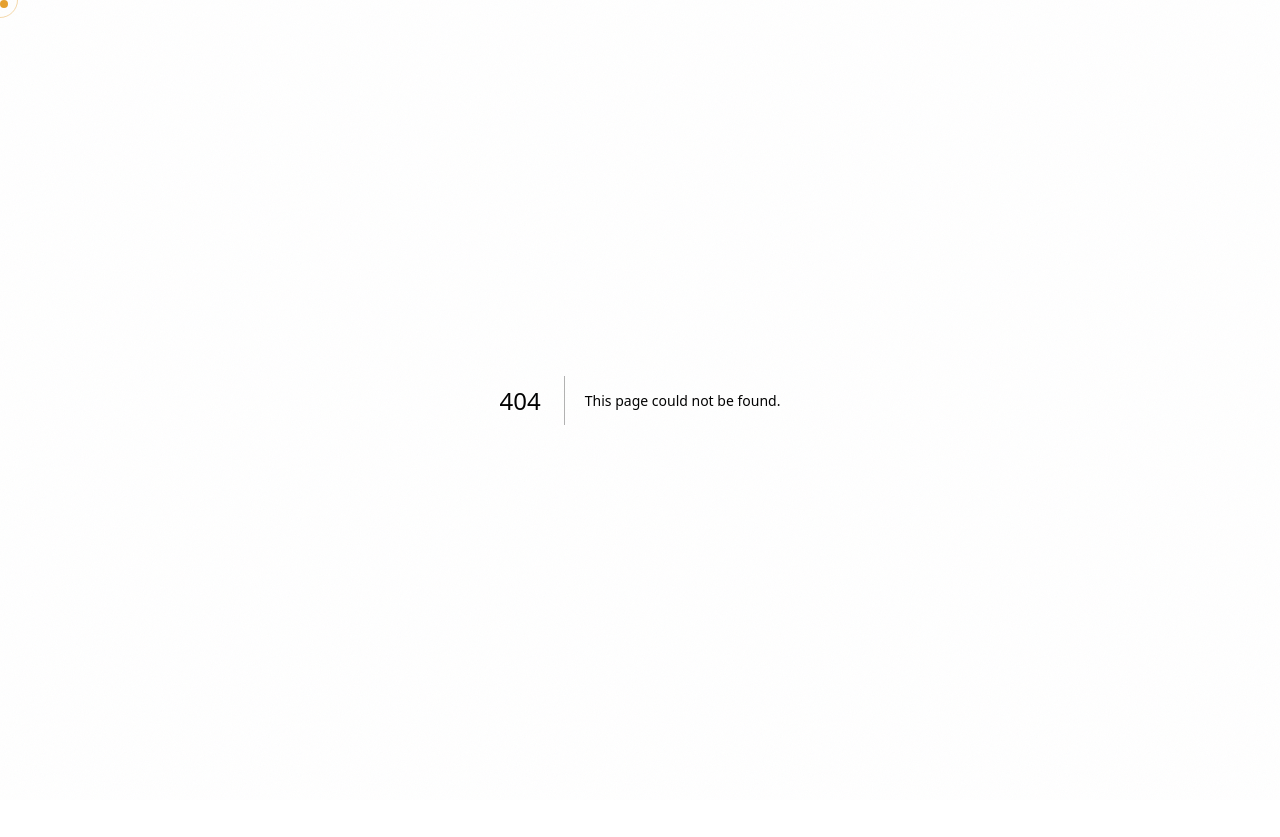
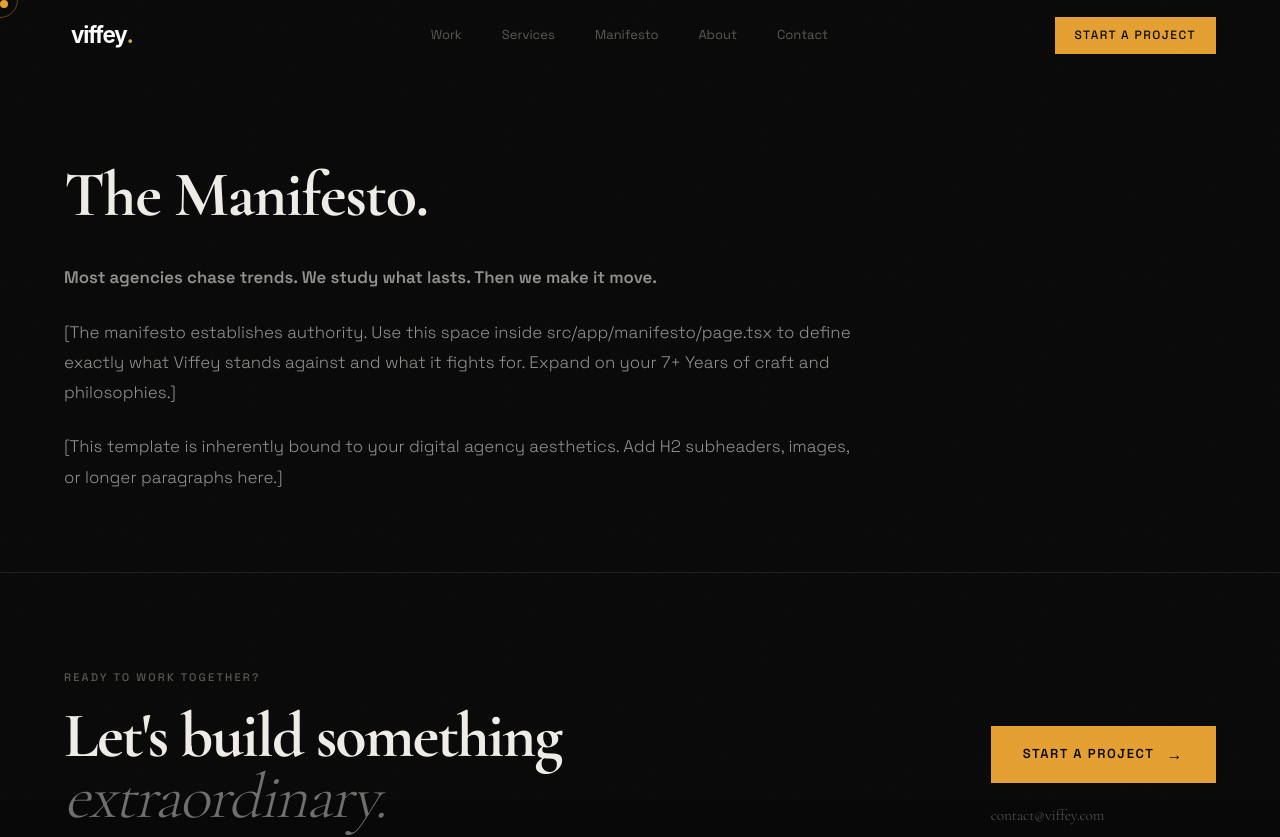
Before and after one commit to infinitegithub/viffey3, a Next.js app: page /manifesto in a window 1280 px wide. Before the commit this address had no page. Shown: the top 837 px of the page. Before the commit the page ends 800 px from the top, so only its background shows below. Built offline with nearby package versions, Linux system fonts and the light colour scheme.

Commit message:
feat: Add dedicated standalone route pages for About, Manifesto, and Services

```diff
--- /dev/null
+++ b/src/app/manifesto/page.tsx
@@ -0,0 +1,33 @@
+import Nav from '@/components/Nav';
+import Footer from '@/components/Footer';
+
+export const metadata = {
+  title: 'Manifesto — Viffey',
+  description: 'Most agencies chase trends. We study what lasts.',
+};
+
+export default function ManifestoPage() {
+  return (
+    <main>
+      <Nav />
+      {/* Page Layout Wrapper */}
+      <div style={{ padding: 'clamp(10rem, 20vh, 15rem) clamp(1.5rem, 5vw, 5rem) clamp(4rem, 10vh, 8rem)', maxWidth: '1440px', margin: '0 auto', minHeight: '65vh' }}>
+         <h1 style={{ fontFamily: 'var(--font-display)', fontSize: 'clamp(3rem, 5vw, 4.5rem)', color: 'var(--white)', marginBottom: '2rem', letterSpacing: '-0.02em', lineHeight: 1.1 }}>
+             The Manifesto.
+         </h1>
+         <div style={{ fontFamily: 'var(--font-body)', fontSize: '1.05rem', color: 'rgba(240, 237, 232, 0.6)', lineHeight: 1.8, maxWidth: '800px', display: 'flex', flexDirection: 'column', gap: '1.5rem' }}>
+            <p>
+                <strong>Most agencies chase trends. We study what lasts. Then we make it move.</strong>
+            </p>
+            <p>
+                [The manifesto establishes authority. Use this space inside src/app/manifesto/page.tsx to define exactly what Viffey stands against and what it fights for. Expand on your 7+ Years of craft and philosophies.]
+            </p>
+            <p>
+                [This template is inherently bound to your digital agency aesthetics. Add H2 subheaders, images, or longer paragraphs here.]
+            </p>
+         </div>
+      </div>
+      <Footer />
+    </main>
+  );
+}
--- a/src/components/Footer.tsx
+++ b/src/components/Footer.tsx
@@ -4,10 +4,11 @@ import { useRef } from 'react';
 import styles from './Footer.module.css';
 
 const NAV_LINKS = [
-  { label: 'Work', href: '#work' },
-  { label: 'Services', href: '#services' },
-  { label: 'Manifesto', href: '#manifesto' },
-  { label: 'Contact', href: '#contact' },
+  { label: 'Work',      href: '/#work' },
+  { label: 'Services',  href: '/services' },
+  { label: 'Manifesto', href: '/manifesto' },
+  { label: 'About',     href: '/about' },
+  { label: 'Contact',   href: '/#contact' },
 ];
 
 const SOCIAL_LINKS = [
--- a/src/components/Nav.tsx
+++ b/src/components/Nav.tsx
@@ -6,10 +6,11 @@ import Image from 'next/image';
 import styles from './Nav.module.css';
 
 const links = [
-  { label: 'Work',     href: '#work'     },
-  { label: 'Services', href: '#services' },
-  { label: 'About',    href: '#about'    },
-  { label: 'Contact',  href: '#contact'  },
+  { label: 'Work',      href: '/#work'     },
+  { label: 'Services',  href: '/services'  },
+  { label: 'Manifesto', href: '/manifesto' },
+  { label: 'About',     href: '/about'     },
+  { label: 'Contact',   href: '/#contact'  },
 ];
 
 export default function Nav() {
@@ -82,7 +83,7 @@ export default function Nav() {
           ))}
         </nav>
         <div className={styles.mobileFooter}>
-          <span className={styles.t_label}>Available for projects in 2025</span>
+          <span className={styles.t_label}>Available for projects</span>
         </div>
       </div>
     </>
```
Also changed, not shown: src/app/about/page.tsx (added, +30 -0 lines), src/app/services/page.tsx (added, +30 -0 lines).
